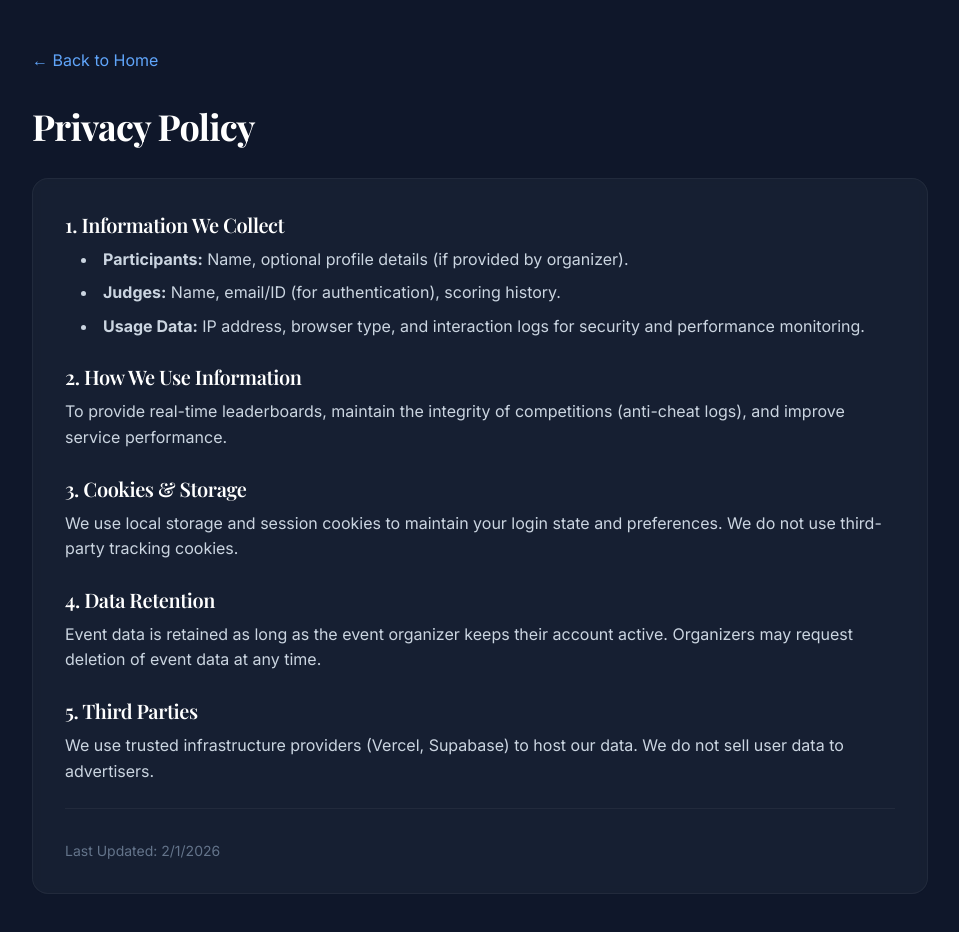
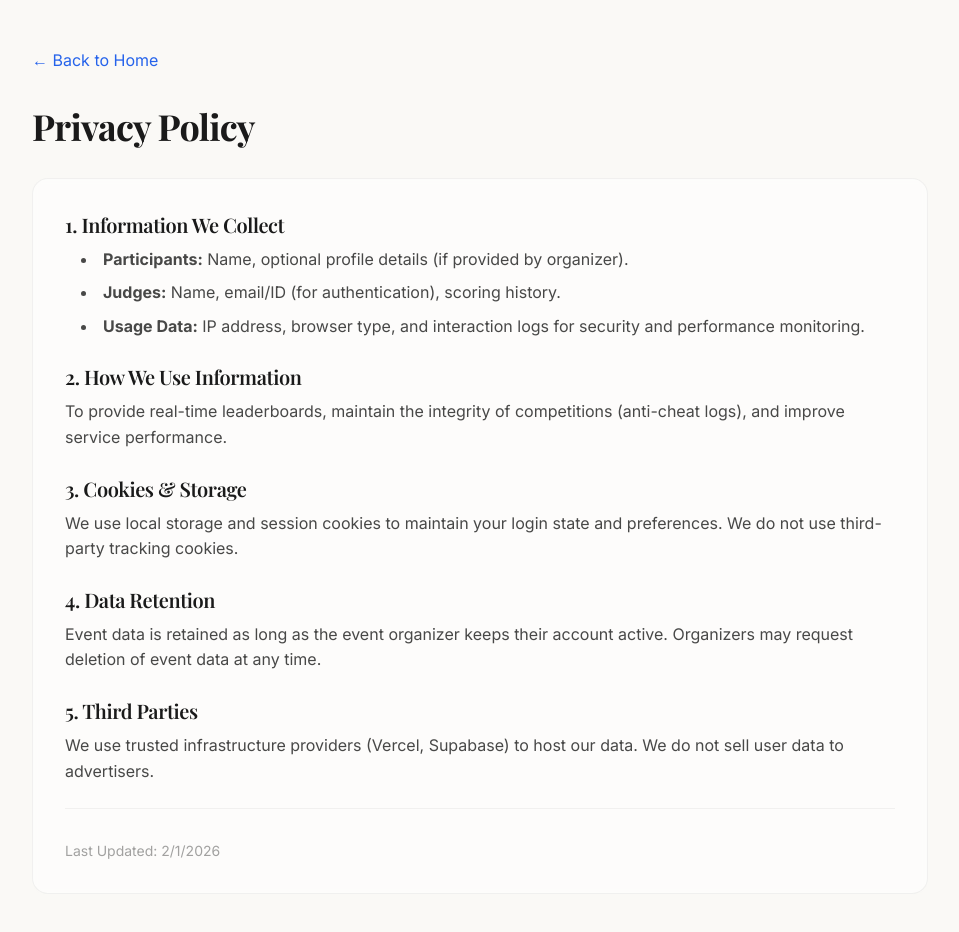
Before and after one commit to uvabd17/liveleaderboard, a Next.js app: page /legal/privacy in a window 1280 px wide. Shown: the top 932 px of the page, without its empty margins (160-1119 px from the left). Built offline with nearby package versions, Linux system fonts and the light colour scheme.

Commit message:
Phase 11: Update legal pages (terms and privacy) with cream theme

```diff
--- a/app/legal/privacy/page.tsx
+++ b/app/legal/privacy/page.tsx
@@ -2,17 +2,17 @@ import Link from 'next/link'
 
 export default function PrivacyPage() {
     return (
-        <div className="min-h-screen bg-slate-900 text-slate-300 p-6 md:p-12 font-sans">
+        <div className="min-h-screen bg-[#FAF9F6] dark:bg-[#1A1A1A] text-[#1A1A1A]/80 dark:text-slate-300 p-6 md:p-12 font-sans">
             <div className="max-w-4xl mx-auto">
                 <div className="mb-8">
-                    <Link href="/" className="text-blue-400 hover:text-blue-300 transition-colors">← Back to Home</Link>
+                    <Link href="/" className="text-blue-600 dark:text-blue-400 hover:text-blue-500 dark:hover:text-blue-300 transition-colors">← Back to Home</Link>
                 </div>
 
-                <h1 className="text-4xl font-bold text-white mb-8">Privacy Policy</h1>
+                <h1 className="text-4xl font-bold text-[#1A1A1A] dark:text-white mb-8">Privacy Policy</h1>
 
-                <div className="space-y-6 bg-slate-800/50 p-8 rounded-2xl border border-white/5 backdrop-blur-sm">
+                <div className="space-y-6 bg-white/50 dark:bg-slate-800/50 p-8 rounded-2xl border border-[#1A1A1A]/5 dark:border-white/5 backdrop-blur-sm">
                     <section>
-                        <h2 className="text-xl font-semibold text-white mb-2">1. Information We Collect</h2>
+                        <h2 className="text-xl font-semibold text-[#1A1A1A] dark:text-white mb-2">1. Information We Collect</h2>
                         <ul className="list-disc list-inside space-y-2 ml-4">
                             <li><strong>Participants:</strong> Name, optional profile details (if provided by organizer).</li>
                             <li><strong>Judges:</strong> Name, email/ID (for authentication), scoring history.</li>
@@ -21,26 +21,26 @@ export default function PrivacyPage() {
                     </section>
 
                     <section>
-                        <h2 className="text-xl font-semibold text-white mb-2">2. How We Use Information</h2>
+                        <h2 className="text-xl font-semibold text-[#1A1A1A] dark:text-white mb-2">2. How We Use Information</h2>
                         <p>To provide real-time leaderboards, maintain the integrity of competitions (anti-cheat logs), and improve service performance.</p>
                     </section>
 
                     <section>
-                        <h2 className="text-xl font-semibold text-white mb-2">3. Cookies & Storage</h2>
+                        <h2 className="text-xl font-semibold text-[#1A1A1A] dark:text-white mb-2">3. Cookies & Storage</h2>
                         <p>We use local storage and session cookies to maintain your login state and preferences. We do not use third-party tracking cookies.</p>
                     </section>
 
                     <section>
-                        <h2 className="text-xl font-semibold text-white mb-2">4. Data Retention</h2>
+                        <h2 className="text-xl font-semibold text-[#1A1A1A] dark:text-white mb-2">4. Data Retention</h2>
                         <p>Event data is retained as long as the event organizer keeps their account active. Organizers may request deletion of event data at any time.</p>
                     </section>
 
                     <section>
-                        <h2 className="text-xl font-semibold text-white mb-2">5. Third Parties</h2>
+                        <h2 className="text-xl font-semibold text-[#1A1A1A] dark:text-white mb-2">5. Third Parties</h2>
                         <p>We use trusted infrastructure providers (Vercel, Supabase) to host our data. We do not sell user data to advertisers.</p>
                     </section>
 
-                    <div className="pt-8 text-sm text-slate-500 border-t border-white/5">
+                    <div className="pt-8 text-sm text-[#1A1A1A]/40 dark:text-slate-500 border-t border-[#1A1A1A]/5 dark:border-white/5">
                         Last Updated: {new Date().toLocaleDateString()}
                     </div>
                 </div>
--- a/app/legal/terms/page.tsx
+++ b/app/legal/terms/page.tsx
@@ -2,41 +2,41 @@ import Link from 'next/link'
 
 export default function TermsPage() {
     return (
-        <div className="min-h-screen bg-slate-900 text-slate-300 p-6 md:p-12 font-sans">
+        <div className="min-h-screen bg-[#FAF9F6] dark:bg-[#1A1A1A] text-[#1A1A1A]/80 dark:text-slate-300 p-6 md:p-12 font-sans">
             <div className="max-w-4xl mx-auto">
                 <div className="mb-8">
-                    <Link href="/" className="text-blue-400 hover:text-blue-300 transition-colors">← Back to Home</Link>
+                    <Link href="/" className="text-blue-600 dark:text-blue-400 hover:text-blue-500 dark:hover:text-blue-300 transition-colors">← Back to Home</Link>
                 </div>
 
-                <h1 className="text-4xl font-bold text-white mb-8">Terms of Service</h1>
+                <h1 className="text-4xl font-bold text-[#1A1A1A] dark:text-white mb-8">Terms of Service</h1>
 
-                <div className="space-y-6 bg-slate-800/50 p-8 rounded-2xl border border-white/5 backdrop-blur-sm">
+                <div className="space-y-6 bg-white/50 dark:bg-slate-800/50 p-8 rounded-2xl border border-[#1A1A1A]/5 dark:border-white/5 backdrop-blur-sm">
                     <section>
-                        <h2 className="text-xl font-semibold text-white mb-2">1. Acceptance of Terms</h2>
+                        <h2 className="text-xl font-semibold text-[#1A1A1A] dark:text-white mb-2">1. Acceptance of Terms</h2>
                         <p>By accessing and using Live Leaderboard, you verify that you have read, understood, and agree to be bound by these Terms. If you do not accept these terms, you should not use the service.</p>
                     </section>
 
                     <section>
-                        <h2 className="text-xl font-semibold text-white mb-2">2. Description of Service</h2>
+                        <h2 className="text-xl font-semibold text-[#1A1A1A] dark:text-white mb-2">2. Description of Service</h2>
                         <p>Live Leaderboard provides real-time scoring and ranking services for events. We do not guarantee continuous, uninterrupted access to the service.</p>
                     </section>
 
                     <section>
-                        <h2 className="text-xl font-semibold text-white mb-2">3. User Conduct</h2>
+                        <h2 className="text-xl font-semibold text-[#1A1A1A] dark:text-white mb-2">3. User Conduct</h2>
                         <p>You agree not to modify, hack, or manipulate scores via unauthorized means. Any attempt to artificially inflate scores, spam the API, or disrupt the service will result in an immediate ban and IP blacklist.</p>
                     </section>
 
                     <section>
-                        <h2 className="text-xl font-semibold text-white mb-2">4. Event Liability</h2>
+                        <h2 className="text-xl font-semibold text-[#1A1A1A] dark:text-white mb-2">4. Event Liability</h2>
                         <p>Live Leaderboard is a tool for event organizers. We are not responsible for the outcomes of competitions, prize distributions, or judging disputes that occur within events hosted on our platform.</p>
                     </section>
 
                     <section>
-                        <h2 className="text-xl font-semibold text-white mb-2">5. Data & Privacy</h2>
+                        <h2 className="text-xl font-semibold text-[#1A1A1A] dark:text-white mb-2">5. Data & Privacy</h2>
                         <p>Your use of the service is also governed by our Privacy Policy. We collect minimal data necessary to facilitate the scoring process.</p>
                     </section>
 
-                    <div className="pt-8 text-sm text-slate-500 border-t border-white/5">
+                    <div className="pt-8 text-sm text-[#1A1A1A]/40 dark:text-slate-500 border-t border-[#1A1A1A]/5 dark:border-white/5">
                         Last Updated: {new Date().toLocaleDateString()}
                     </div>
                 </div>
```
Also changed, not shown: 1 other file (tests, documents, lock files or other folders).
